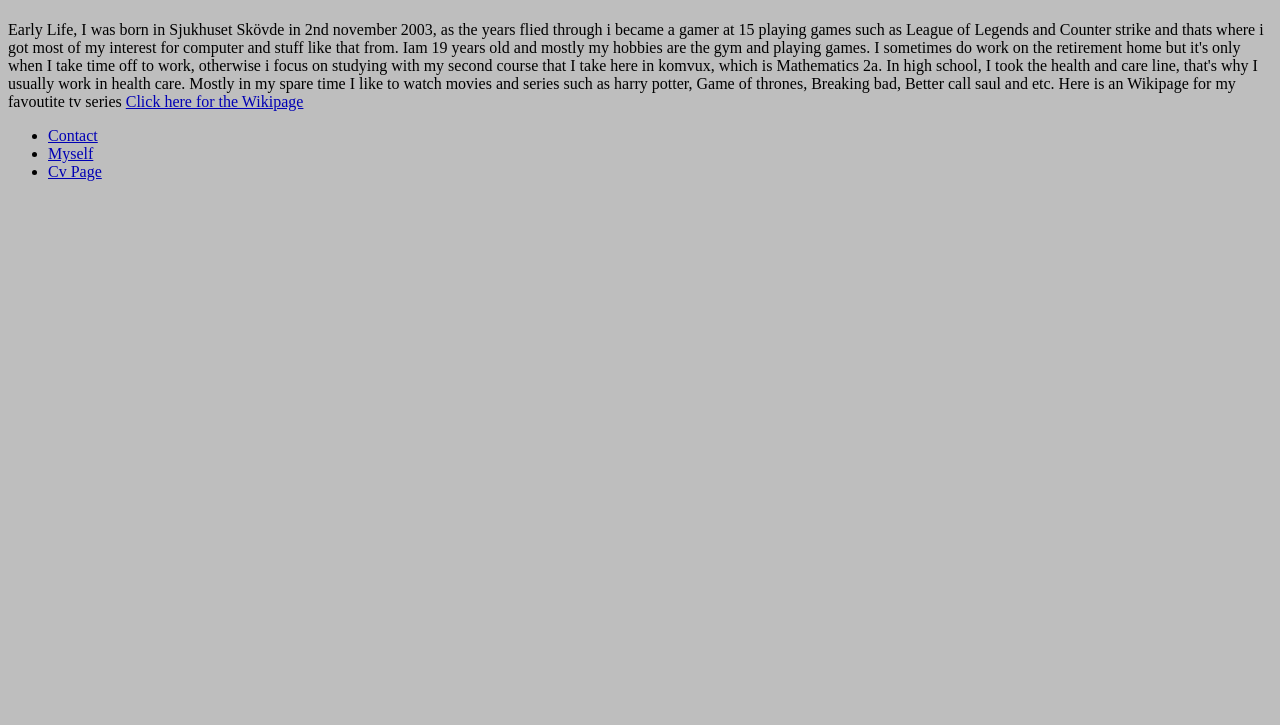
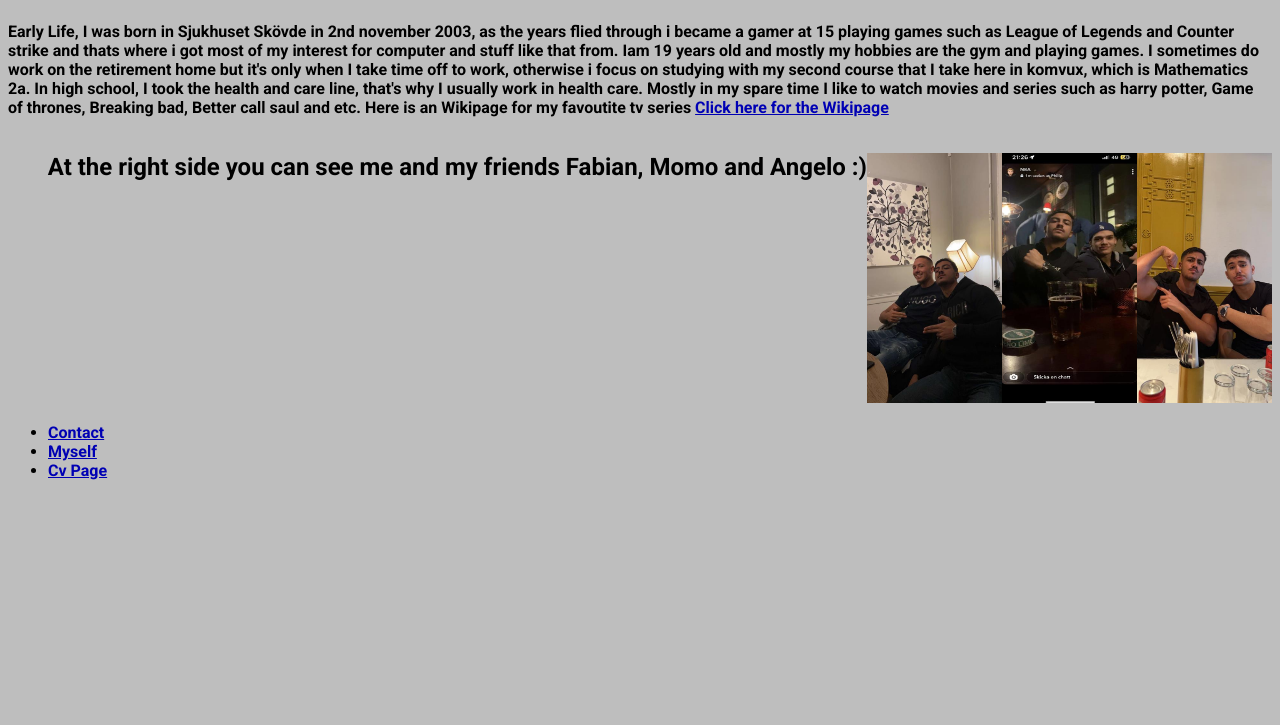
Before and after one commit to vuxcode/we1-project-KevishX, a plain HTML site: page myself.html in a window 1280 px wide. Shown: the part 75-800 px from the top of the page. Drawn offline with Linux system fonts and the light colour scheme.

Commit message:
Add files via upload
Final and last submission  :)

```diff
--- a/cssfile.css
+++ b/cssfile.css
@@ -2,13 +2,21 @@
  body {
      background: rgb(190, 190, 190);
      color: rgb(0, 0, 0)
-}
 
+    }
+    body {
+      font-family: 'Roboto', sans-serif;
+    }
 
 
 h1 {
     background: rgb(190, 190, 190);
 
+
+}
+h2 {
+  background: rgb(190, 190, 190);
+  float: right;
 
 }
 
@@ -23,7 +31,8 @@ a:link {color:rgb(0, 0, 180)}
 
 
 img {
-      float: left;
+      float: right;
+      height: 250px;
       width: 135px;
     }
     p {
--- a/myself.html
+++ b/myself.html
@@ -3,6 +3,9 @@
 <head>
 <link href="cssfile.css" rel="stylesheet">
 <title>Page about myself</title>
+<link rel="preconnect" href="https://fonts.googleapis.com">
+<link rel="preconnect" href="https://fonts.gstatic.com" crossorigin>
+<link href="https://fonts.googleapis.com/css2?family=Roboto:wght@700&display=swap" rel="stylesheet">
 </head>
 <body>
  <div>
@@ -24,7 +27,10 @@
     Game of thrones, Breaking bad, Better call saul and etc. Here is an Wikipage for my favoutite tv series
    <a href="https://awoiaf.westeros.org/index.php/House_of_the_Dragon">Click here for the Wikipage</a>
    </p>
-
+   <h2><img src="Momo.png.png" alt="A picture with me and Momo before dinner">
+   <img src="Angelo.png.png" alt="A picture with me and Angelo at the nightclub">
+   <img src="Fabbe.png.png" alt="Me and my friend Fabian drunk">
+     At the right side you can see me and my friends Fabian, Momo and Angelo :)</h2>
    <ul>
     <li><a href="contact.html">Contact</a></li>
     <li><a href="myself.html" >Myself</a></li>
```
Also changed, not shown: contact.html (+3 -0 lines), cvpage.html (+3 -0 lines), index.html (+7 -1 lines), Angelo.png.png (added), Fabbe.png.png (added), Kevin.png.png (added), Momo.png.png (added).
